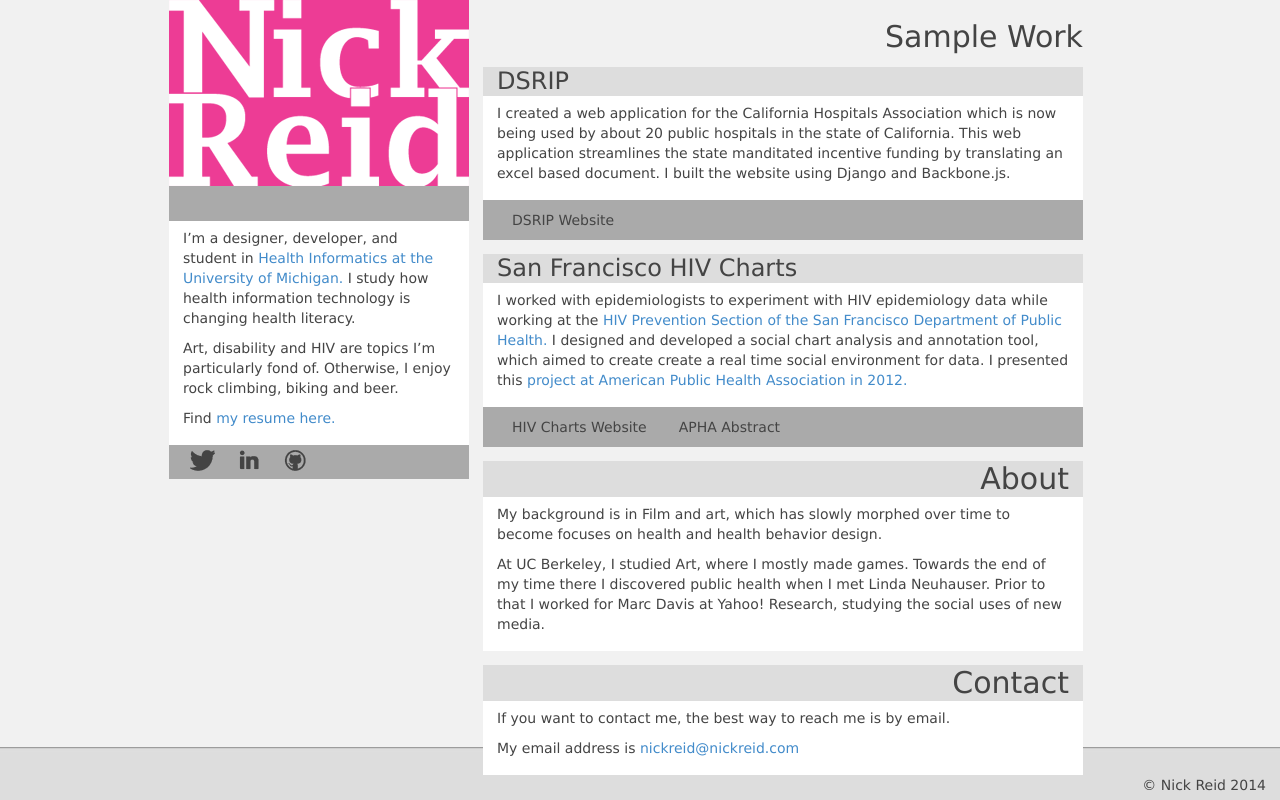
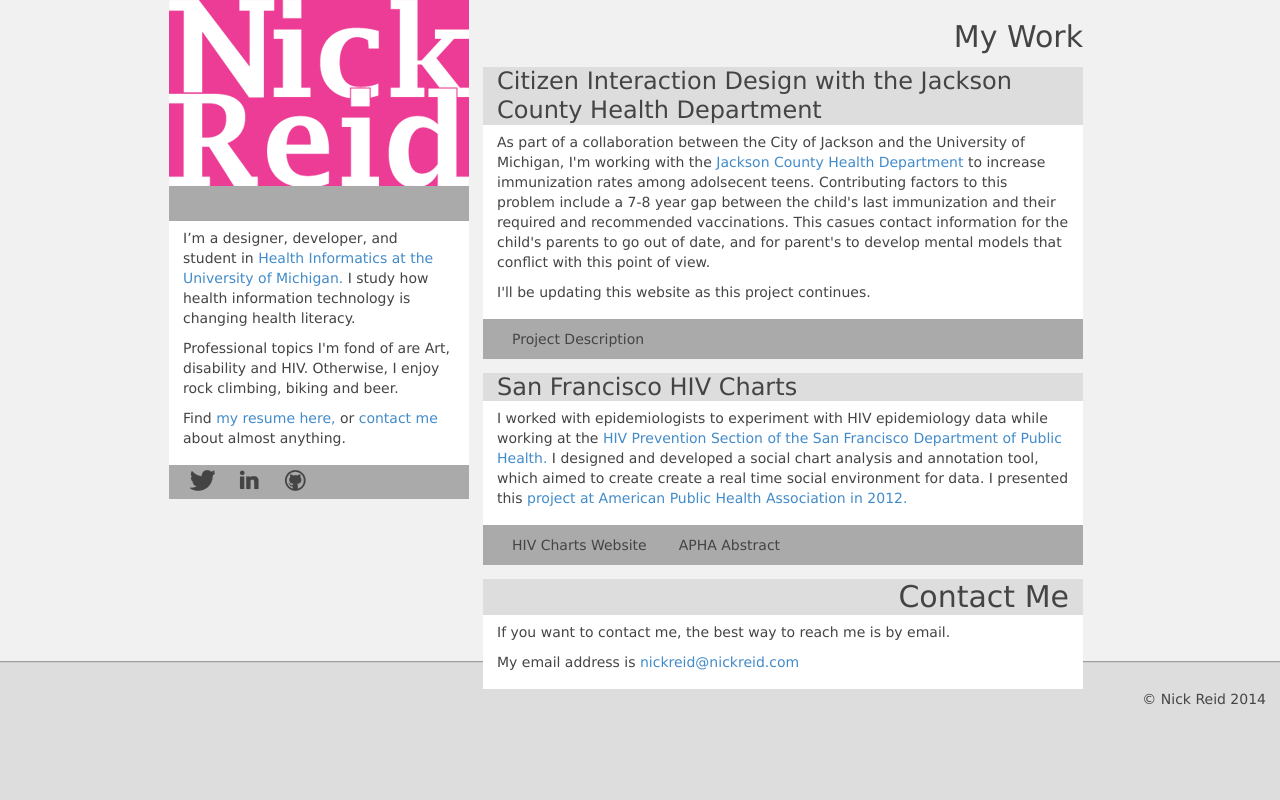
Before and after one commit to nickdotreid/nickreidcom, a plain HTML site: page index.html in a window 1280 px wide. Drawn offline with nearby package versions, Linux system fonts and the light colour scheme.

Commit message:
updated website content

```diff
--- a/index.html
+++ b/index.html
@@ -24,8 +24,8 @@
                     <section class="content about">
                         <div class="content-inner inner">
                             <p>I’m a designer, developer, and student in <a href="http://healthinformatics.umich.edu/">Health Informatics at the University of Michigan.</a> I study how health information technology is changing health literacy.</p>
-                            <p>Art, disability and HIV are topics I’m particularly fond of. Otherwise, I enjoy rock climbing, biking and beer.</p>
-                            <p>Find <a href="nickreid-resume.pdf">my resume here.</a></p>
+                            <p>Professional topics I'm fond of are Art, disability and HIV. Otherwise, I enjoy rock climbing, biking and beer.</p>
+                            <p>Find <a href="nickreid-resume.pdf">my resume here,</a> or <a href="#contact">contact me</a> about almost anything.</p>
                         </div>
                     </section>
                     <ul class="nav nav-pills nav-social">
@@ -35,7 +35,20 @@
                     </ul>
                 </header>
                 <div id="sample-work" class="column column-large">
-                    <h2>Sample Work</h2>
+                    <h2>My Work</h2>
+                    <div class="project section">
+                        <h3 class="title"><a href="http://citizeninteraction.org/node/26">Citizen Interaction Design with the Jackson County Health Department</a></h3>
+                        <div class="content">
+                            <div class="content-inner inner">
+                                <p>As part of a collaboration between the City of Jackson and the University of Michigan, I'm working with the <a href="http://www.co.jackson.mi.us/hd/">Jackson County Health Department</a> to increase immunization rates among adolsecent teens. Contributing factors to this problem include a 7-8 year gap between the child's last immunization and their required and recommended vaccinations. This casues contact information for the child's parents to go out of date, and for parent's to develop mental models that conflict with this point of view.</p>
+                                <p>I'll be updating this website as this project continues.</p>
+                            </div>
+                        </div>
+                        <ul class="nav nav-pills">
+                            <li><a href="http://citizeninteraction.org/node/26">Project Description</a></li>
+                        </ul>
+                    </div>
+                    <!--
                     <div class="project section">
                         <h3 class="title"><a href="http://dsrip.caph.org">DSRIP</a></h3>
                         <div class="content">
@@ -47,6 +60,7 @@
                             <li><a href="http://dsrip.caph.org">DSRIP Website</a></li>
                         </ul>
                     </div>
+                    -->
                     <div class="project section">
                         <h3 class="title"><a href="http://charts.sfhiv.org">San Francisco HIV Charts</a></h3>
                         <div class="content">
@@ -59,6 +73,7 @@
                             <li><a href="https://apha.confex.com/apha/140am/webprogram/Paper268910.html">APHA Abstract</a></li>
                         </ul>
                     </div>
+                    <!--
                     <div id="about" class="section">
                         <h2 class="title">About</h2>
                         <div class="content">
@@ -68,8 +83,9 @@
                             </div>
                         </div>
                     </div>
+                    -->
                     <div id="contact" class="section">
-                        <h2 class="title">Contact</h2>
+                        <h2 class="title">Contact Me</h2>
                         <div class="content">
                             <div class="content-inner inner">
                                 <p>If you want to contact me, the best way to reach me is by email.</p>
```
